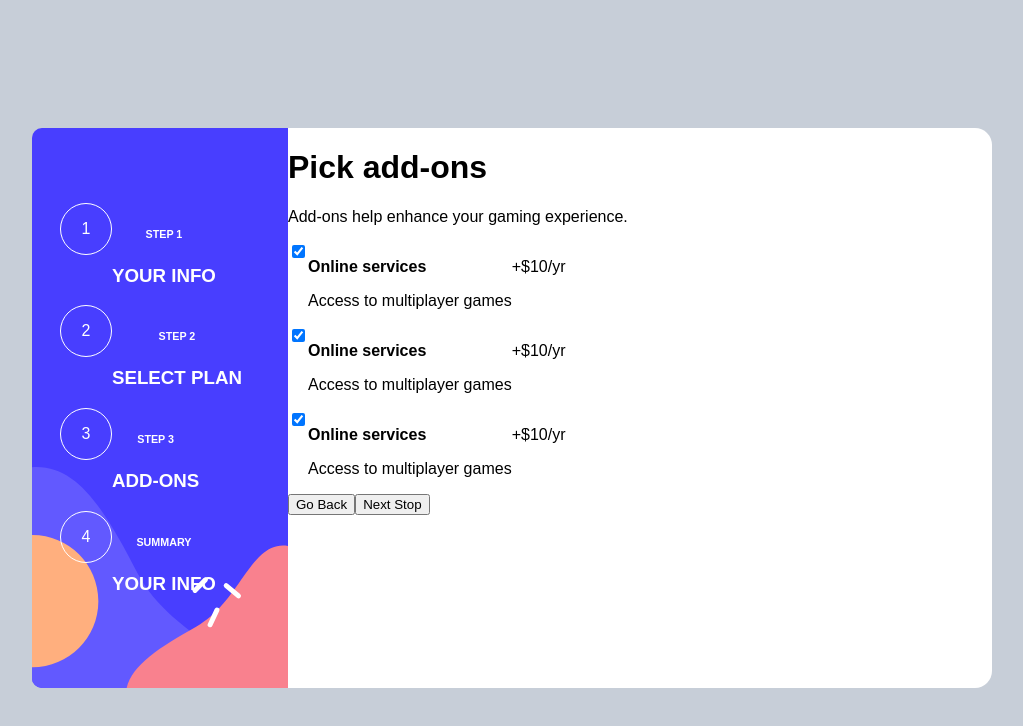
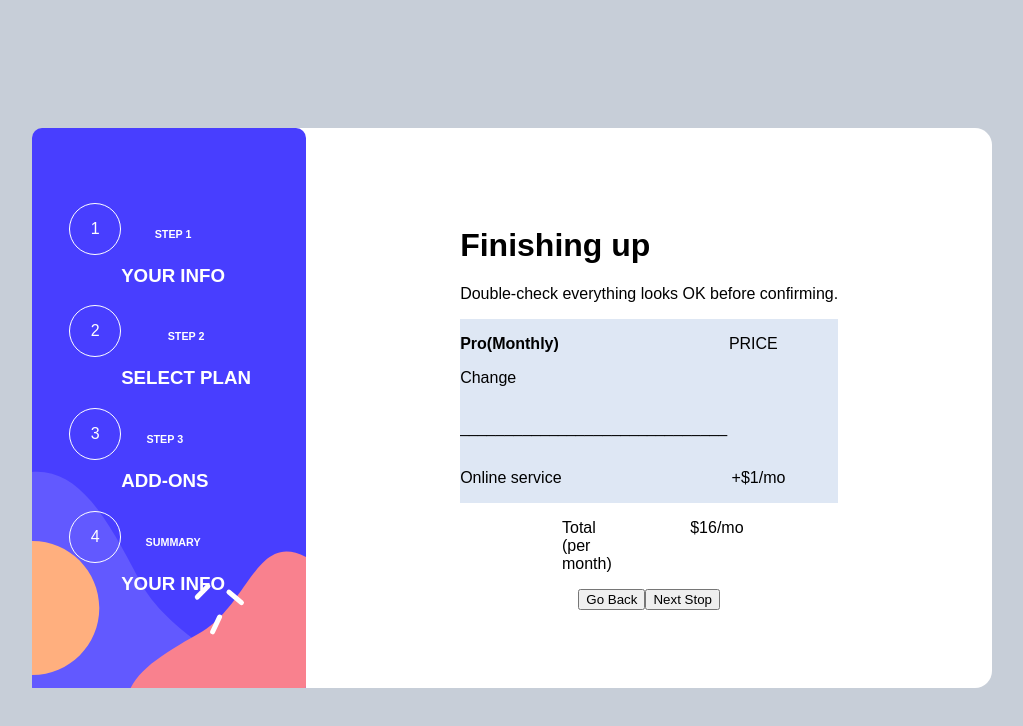
Before and after one commit to KASIANGK/project-useEffect-useState-Kasia-Nagorka, a React app: page / in a window 1280 px wide. Shown: the top 726 px of the page, without its empty margins (136-1159 px from the left). Built offline with nearby package versions, Linux system fonts and the light colour scheme; the HTML template or start-up script is replaced by a standard one.

Commit message:
Component Summary content DONE

```diff
--- a/src/App.jsx
+++ b/src/App.jsx
@@ -3,6 +3,7 @@ import './App.css'
 import Personal from './Components/Personal/Personal'
 import Select from './Components/Select/Select'
 import Pick from './Components/Pick/Pick'
+import Summary from './Components/Summary/Summary'
 import Advenced from './assets/advenced.svg'
 import Arcade from './assets/arcade.svg'
 import Pro from './assets/pro.svg'
@@ -14,9 +15,10 @@ function App() {
   return (
 
       <div className='ALL'>
-        {/* <Personal></Personal>
-        <Select Arcade={Arcade} Advenced={Advenced} Pro={Pro}></Select> */}
-        <Pick></Pick>
+        {/* <Personal></Personal> */}
+        {/* <Select Arcade={Arcade} Advenced={Advenced} Pro={Pro}></Select> */}
+        {/* <Pick></Pick> */}
+        <Summary></Summary>
       </div>
 
   )
--- /dev/null
+++ b/src/Components/Summary/Summary.css
@@ -0,0 +1,44 @@
+.SUMMARY {
+    display: flex;
+    width: 120vh;
+    height: 70vh;
+    background-color: rgb(255, 255, 255);
+    border-radius: 17px;
+}
+.SUMMARY-OG {
+    width: 100%;
+    display: flex;
+    justify-content: center;
+    align-items: center;
+    flex-direction: column;
+}
+
+.STEP {
+    background-image: url(../../assets/sidebar.svg);
+    background-size: cover;
+    color: white;
+    width: 30vw;
+    /* height: 60vh; */
+    display: flex;
+    flex-direction: column;
+    justify-content: center;
+    align-items: center;
+}
+
+.SUMMARY-PRO {
+    background-color: rgb(222, 231, 244);
+}
+.MONTHLY {
+    width: 100%;
+    display: flex;
+    gap: 45%;
+}
+
+.SUMMARY-ONLINE {
+    display: flex;
+    gap: 45%;
+}
+.TOTALLY {
+    display: flex;
+    gap: 45%;
+}
--- /dev/null
+++ b/src/Components/Summary/Summary.jsx
@@ -0,0 +1,86 @@
+import './Summary.css'
+import { useState } from 'react'
+
+function Summary() {
+    return (
+        <div className='SUMMARY'>
+            <div className='STEP'>
+                <div className='STEPS'>
+                    <div className='STEPS-NUMBER'>
+                        <p>1</p>
+                    </div>
+                    <div className='STEPS_TXT'>
+                        <h6>STEP 1</h6>
+                        <h3>YOUR INFO</h3>
+                    </div>
+                </div>
+
+                <div className='STEPS'>
+                    <div className='STEPS-NUMBER'>
+                        <p>2</p>
+                    </div>
+                    <div className='STEPS_TXT'>
+                        <h6>STEP 2</h6>
+                        <h3>SELECT PLAN</h3>
+                    </div>
+                </div>
+
+                <div className='STEPS'>
+                    <div className='STEPS-NUMBER'>
+                        <p>3</p>
+                    </div>
+                    <div className='STEPS_TXT'>
+                        <h6>STEP 3</h6>
+                        <h3>ADD-ONS</h3>
+                    </div>
+                </div>
+
+                <div className='STEPS'>
+                    <div className='STEPS-NUMBER'>
+                        <p>4</p>
+                    </div>
+                    <div className='STEPS_TXT'>
+                        <h6>SUMMARY</h6>
+                        <h3>YOUR INFO</h3>
+                    </div>
+                </div>
+            </div>
+            <div className='SUMMARY-OG'>
+                <div className='SUMMARY-CONTENT'>
+                    <div className='SUMMARY-TITLE'>
+                        <h1>Finishing up</h1>
+                        <p>Double-check everything looks OK before confirming.</p>
+                    </div>
+                    <div className='SUMMARY-PRO'>
+                        <div className='MONTHLY'>
+                            <div className='PRO-MONTHLY'>
+                                <p><strong>Pro(Monthly)</strong></p>
+                                <p>Change</p>
+                            </div>
+                            <div className='PRO-PRICE'>
+                                <p>PRICE</p>
+                            </div>
+                        </div>
+                        <div className='BARRE'>
+                            <p>______________________________</p>
+                        </div>
+                        <div className='SUMMARY-ONLINE'>
+                            <p>Online service</p>
+                            <p>+$1/mo</p>
+                        </div>
+                    </div>
+                </div>
+                <div className='TOTALLY'>
+                    <p>Total (per month)</p>
+                    <p>$16/mo</p>
+                </div>
+                <div className='SUMMARY-BTNS'>
+                        <button>Go Back</button>
+                        <button>Next Stop</button>
+                </div>
+            </div>
+        </div>
+    )
+}
+
+export default Summary
```
